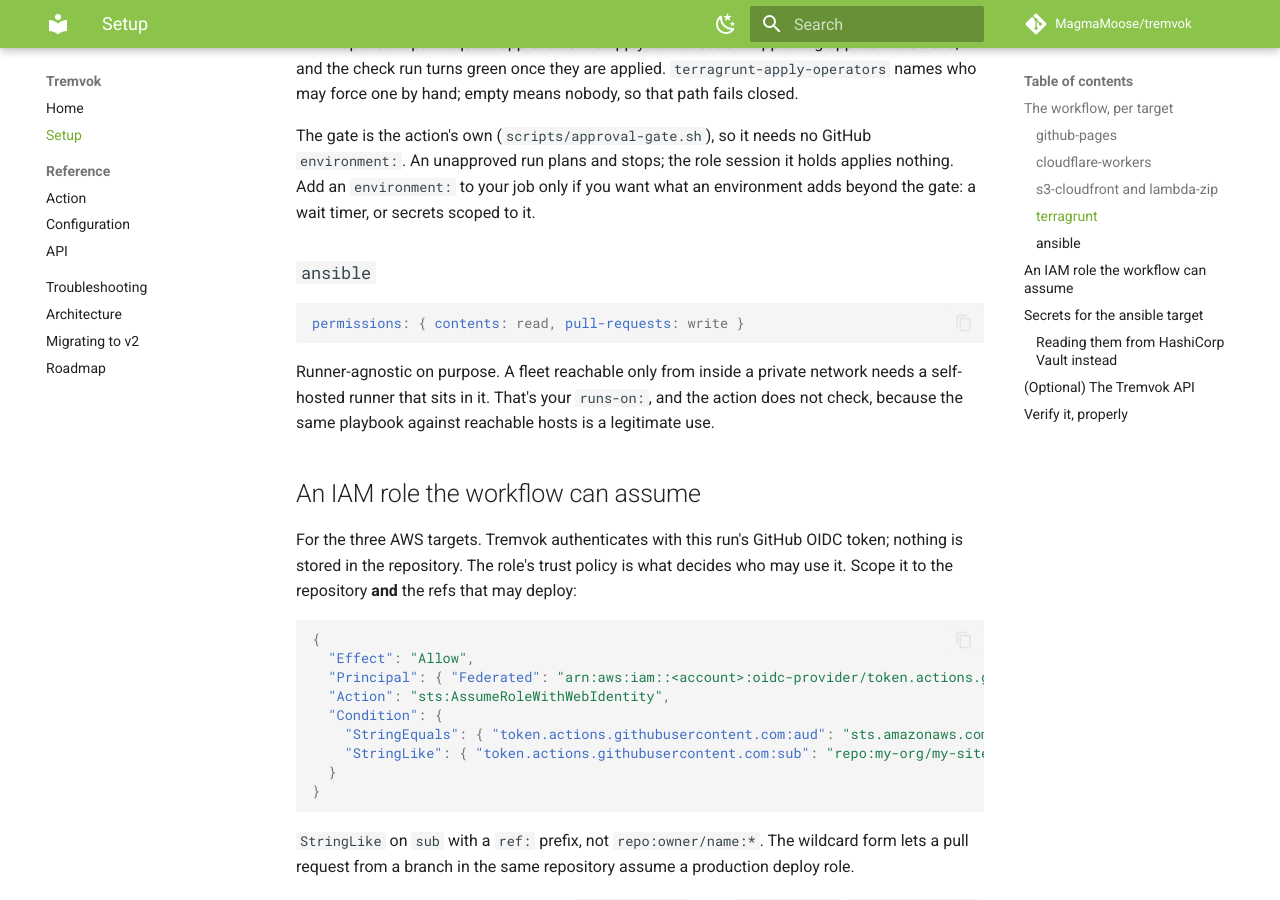
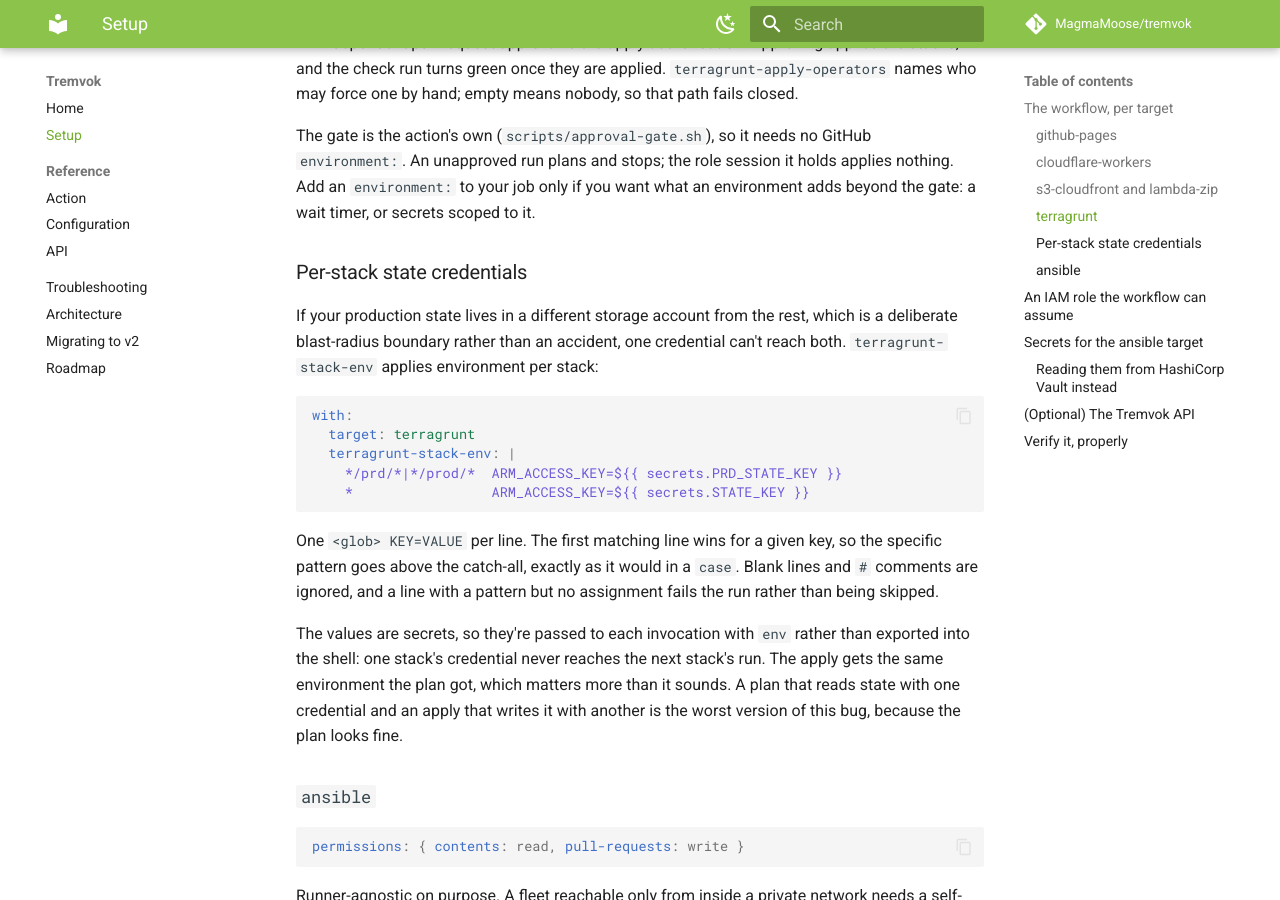
Before and after one commit to MagmaMoose/tremvok, an MkDocs documentation site: the page built from docs/setup.md, in a window 1280 px wide and 900 px high, scrolled down 2795 px. Built offline with MkDocs 1.6.1 and Material for MkDocs 9.7.7, drawn with Linux system fonts in a browser that asks for light colours; comment, search, counter and statistics services are not loaded.

Commit message:
feat(terragrunt): apply environment per stack, so split state backends work
An estate whose production Terraform state lives in a separate storage account
from the rest cannot be planned with one credential. That split is usually
deliberate: state for a storage-account module holds access keys in plaintext,
so production state is kept out of the non-production subscription on purpose.

Until now the only ways to run such an estate were a job per credential class,
which reintroduces the job split this target exists to remove, or a single
credential that fails on the first stack of the other kind.

`terragrunt-stack-env` takes one `<glob> KEY=VALUE` per line and applies the
matching lines to that stack's plan and apply:

    */prd/*|*/prod/*  ARM_ACCESS_KEY=${{ secrets.PRD_STATE_KEY }}
    *                 ARM_ACCESS_KEY=${{ secrets.STATE_KEY }}

First match wins for a given key, so a specific pattern goes above the catch-all
exactly as it would in a `case`, which is the shape the pipelines this was
extracted from already used.

Two details that are load-bearing rather than incidental. The values are passed
with `env` per invocation rather than exported into the shell, so one stack's
credential cannot leak into the next stack's run. And the apply gets the same
environment the plan got: a plan that reads state with one credential and an
apply that writes it with another is the worst version of this bug, because the
plan looks fine.

Validation runs once up front rather than inside the matcher. The matcher is
consumed through `< <(...)`, so a `tremvok::fail` in it would exit only the
subshell and the caller would carry on with a malformed line silently dropped,
which is how a stack ends up running with no credential at all.

````diff
--- a/docs/setup.md
+++ b/docs/setup.md
@@ -132,6 +132,31 @@
 Add an `environment:` to your job only if you want what an environment adds beyond the gate:
 a wait timer, or secrets scoped to it.
 
+### Per-stack state credentials
+
+If your production state lives in a different storage account from the rest, which is a
+deliberate blast-radius boundary rather than an accident, one credential can't reach both.
+`terragrunt-stack-env` applies environment per stack:
+
+```yaml
+with:
+  target: terragrunt
+  terragrunt-stack-env: |
+    */prd/*|*/prod/*  ARM_ACCESS_KEY=${{ secrets.PRD_STATE_KEY }}
+    *                 ARM_ACCESS_KEY=${{ secrets.STATE_KEY }}
+```
+
+One `<glob> KEY=VALUE` per line. The first matching line wins for a given key, so the
+specific pattern goes above the catch-all, exactly as it would in a `case`. Blank lines and
+`#` comments are ignored, and a line with a pattern but no assignment fails the run rather
+than being skipped.
+
+The values are secrets, so they're passed to each invocation with `env` rather than exported
+into the shell: one stack's credential never reaches the next stack's run. The apply gets the
+same environment the plan got, which matters more than it sounds. A plan that reads state
+with one credential and an apply that writes it with another is the worst version of this
+bug, because the plan looks fine.
+
 ### `ansible`
 
 ```yaml
````
Also changed, not shown: CHANGELOG.md (+7 -0 lines), action.yml (+19 -0 lines), docs/action-reference.md (+2 -1 lines), docs/troubleshooting.md (+11 -0 lines), 3 other files.
